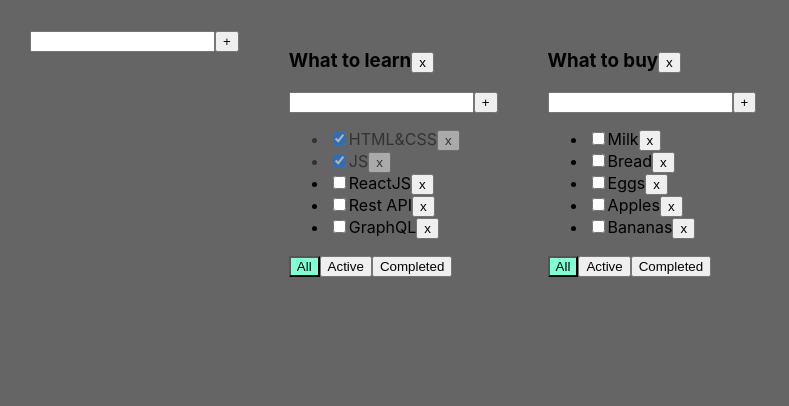
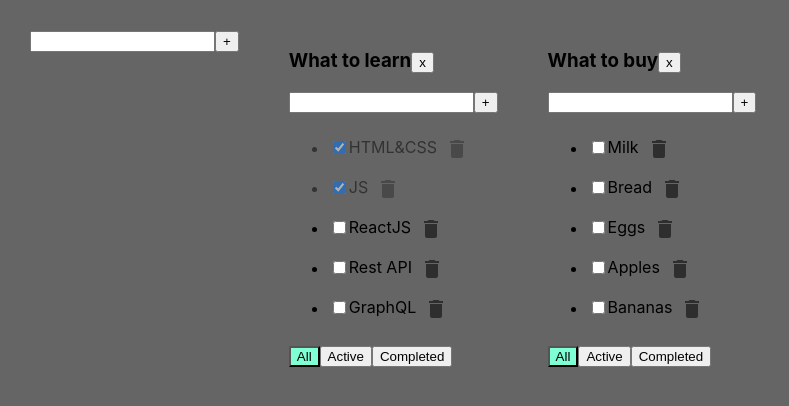
Before and after one commit to AntonRybakou/todo-list, a React (Create React App) app: page / in a window 1280 px wide. Shown: the top 406 px of the page, without its empty margins (0-789 px from the left). Built offline with nearby package versions, Linux system fonts and the light colour scheme.

Commit message:
feat: add @mui

```diff
--- a/package.json
+++ b/package.json
@@ -3,6 +3,10 @@
   "version": "0.1.0",
   "private": true,
   "dependencies": {
+    "@emotion/react": "^11.9.0",
+    "@emotion/styled": "^11.8.1",
+    "@mui/icons-material": "^5.6.2",
+    "@mui/material": "^5.6.4",
     "@testing-library/jest-dom": "^4.2.4",
     "@testing-library/react": "^9.3.2",
     "@testing-library/user-event": "^7.1.2",
--- a/src/ToDoList.tsx
+++ b/src/ToDoList.tsx
@@ -2,6 +2,9 @@ import React from 'react';
 import {FilterValuesType} from "./App";
 import {EditableSpan} from "./components/EditableSpan";
 import {Fullinput} from "./components/Fullinput";
+import {IconButton} from "@mui/material";
+import DeleteIcon from '@mui/icons-material/Delete';
+
 
 export type TaskType = {
     id: string,
@@ -62,7 +65,10 @@ export const ToDoList: React.FC<PropsType> = (props) => {
                             return <li key={t.id} className={t.isDone ? "is-done" : ""}>
                                 <input type="checkbox" onChange={onChangeHandler} checked={t.isDone}/>
                                 <EditableSpan title={t.title} callBack={(newTitle) => editTaskHandler(t.id, newTitle)}/>
-                                <button onClick={onClickHandler}>x</button>
+                                {/*<button onClick={onClickHandler}>x</button>*/}
+                                <IconButton onClick={onClickHandler} aria-label="delete">
+                                    <DeleteIcon />
+                                </IconButton>
                             </li>
                         }
                     )}
```
Also changed, not shown: 1 other file (tests, documents, lock files or other folders).
